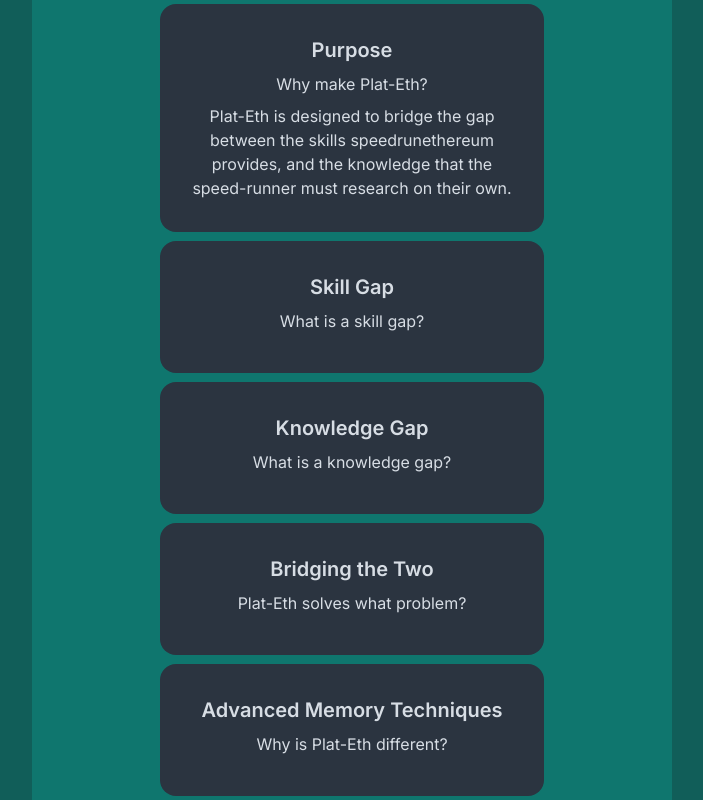
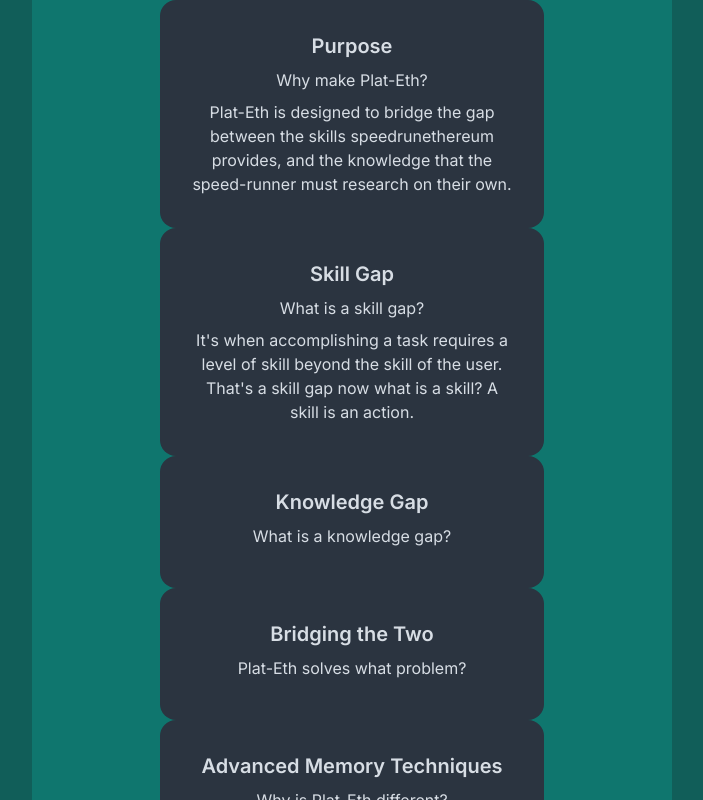
Before and after one commit to ayechanst/platinum-eth, a Next.js app in the folder plat-eth/: page /prelude in a window 1280 px wide. Shown: the whole page, without its empty margins (288-991 px from the left). Built offline with nearby package versions, Linux system fonts and the light colour scheme.

Commit message:
writing ideas

```diff
--- a/plat-eth/src/app/prelude/page.tsx
+++ b/plat-eth/src/app/prelude/page.tsx
@@ -12,7 +12,7 @@ const Prelude = () => {
     id: 2,
     title: "Skill Gap",
     subTitle: "What is a skill gap?",
-    text: "",
+    text: "It's when accomplishing a task requires a level of skill beyond the skill of the user. That's a skill gap now what is a skill? A skill is an action.",
   };
   const story3 = {
     id: 3,
```
Also changed, not shown: 1 other file (tests, documents, lock files or other folders).
